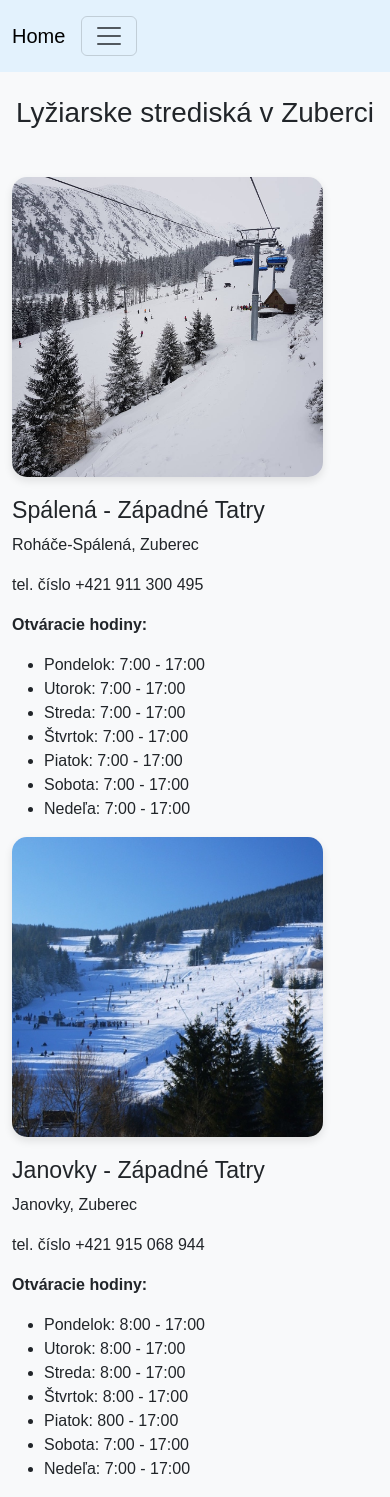
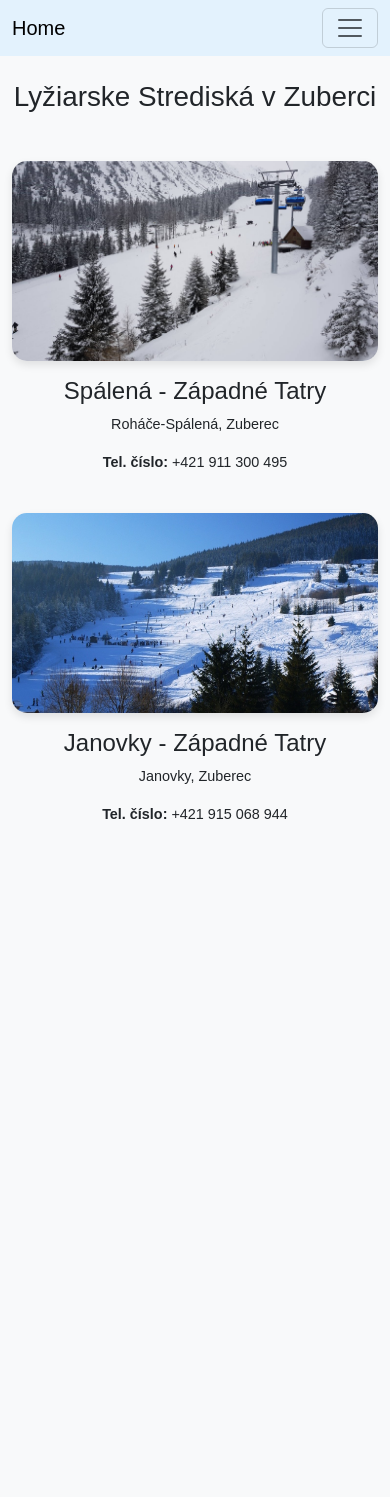
Before and after one commit to SarahZubekova001/VAII_Semka, a PHP site: page /subcategories/sport.html in a window 390 px wide. After the commit the page ends 819 px from the top, so only its background shows below. Run offline with PHP 8.4, Linux system fonts and the light colour scheme.

Commit message:
uprava responzibility

```diff
--- a/index.html
+++ b/index.html
@@ -1,6 +1,7 @@
 <!DOCTYPE html>
 <head>
     <meta charset="UTF-8">
+    <meta name="viewport" content="width=device-width, initial-scale=1.0">
     <title>Sprievodca</title>
     <link href="https://cdn.jsdelivr.net/npm/bootstrap@5.3.3/dist/css/bootstrap.min.css" rel="stylesheet" integrity="sha384-QWTKZyjpPEjISv5WaRU9OFeRpok6YctnYmDr5pNlyT2bRjXh0JMhjY6hW+ALEwIH" crossorigin="anonymous">
     <link rel="stylesheet" href="css/style.css">
--- a/subcategories/sport.html
+++ b/subcategories/sport.html
@@ -2,13 +2,13 @@
 <html lang="sk">
 <head>
     <meta charset="UTF-8">
-    <title>Sport</title>
+    <meta name="viewport" content="width=device-width, initial-scale=1.0">
+    <title>Lyžiarske Strediská</title>
     <link href="https://cdn.jsdelivr.net/npm/bootstrap@5.3.3/dist/css/bootstrap.min.css" rel="stylesheet">
     <link rel="stylesheet" href="subcategories.css">
 </head>
 <body>
-<nav class="navbar" style="background-color: #e3f2fd;">
-    <nav class="navbar navbar-expand-lg ">
+<nav class="navbar navbar-expand-lg navbar-light" style="background-color: #e3f2fd;">
     <div class="container-fluid">
         <a class="navbar-brand" href="../index.html">Home</a>
         <button class="navbar-toggler" type="button" data-bs-toggle="collapse" data-bs-target="#navbarNavAltMarkup" aria-controls="navbarNavAltMarkup" aria-expanded="false" aria-label="Toggle navigation">
@@ -16,52 +16,33 @@
         </button>
         <div class="collapse navbar-collapse" id="navbarNavAltMarkup">
             <div class="navbar-nav">
-                    <a class="nav-link active" aria-current="page" href="../categories/winter.html">Zima</a>
-                    <a class="nav-link active" aria-current="page" href="../categories/summer.html">Leto</a>
-                    <a class="nav-link active" aria-current="page" href="../categories/restaurants.html">Reštaurácie</a>
-                    <a class="nav-link active" aria-current="page" href="../categories/wellness.html">Wellness</a>
+                <a class="nav-link active" href="../categories/winter.html">Zima</a>
+                <a class="nav-link active" href="../categories/summer.html">Leto</a>
+                <a class="nav-link active" href="../categories/restaurants.html">Reštaurácie</a>
+                <a class="nav-link active" href="../categories/wellness.html">Wellness</a>
             </div>
         </div>
     </div>
 </nav>
-</nav>
 
-<div class="container">
-    <h1 class="text-center mt-4">Lyžiarske strediská v Zuberci</h1>
+<div class="container mt-4">
+    <h1 class="text-center mb-5">Lyžiarske Strediská v Zuberci</h1>
 
-    <div class="row align-items-start mt-5">
-        <div class="col-md-6 col-12">
-            <div class="image-box spalena"></div>
-            <h3>Spálená - Západné Tatry</h3>
-            <p>Roháče-Spálená, Zuberec</p>
-            <p>tel. číslo +421 911 300 495</p>
-            <p><strong>Otváracie hodiny:</strong></p>
-            <ul>
-                <li>Pondelok: 7:00 - 17:00</li>
-                <li>Utorok: 7:00 - 17:00</li>
-                <li>Streda: 7:00 - 17:00</li>
-                <li>Štvrtok: 7:00 - 17:00</li>
-                <li>Piatok: 7:00 - 17:00</li>
-                <li>Sobota: 7:00 - 17:00</li>
-                <li>Nedeľa: 7:00 - 17:00</li>
-            </ul>
+    <div class="row g-4">
+        <!-- Spálená -->
+        <div class="col-lg-6 col-md-6 col-12">
+            <a href="spalena.html" class="image-box spalena d-block"></a>
+            <h3 class="mt-3 text-center">Spálená - Západné Tatry</h3>
+            <p class="text-center">Roháče-Spálená, Zuberec</p>
+            <p class="text-center"><strong>Tel. číslo:</strong> +421 911 300 495</p>
         </div>
 
-        <div class="col-md-6 col-12">
-            <div class="image-box janovky"></div>
-            <h3>Janovky - Západné Tatry</h3>
-            <p>Janovky, Zuberec</p>
-            <p>tel. číslo +421 915 068 944</p>
-            <p><strong>Otváracie hodiny:</strong></p>
-            <ul>
-                <li>Pondelok: 8:00 - 17:00</li>
-                <li>Utorok: 8:00 - 17:00</li>
-                <li>Streda: 8:00 - 17:00</li>
-                <li>Štvrtok: 8:00 - 17:00</li>
-                <li>Piatok: 800 - 17:00</li>
-                <li>Sobota: 7:00 - 17:00</li>
-                <li>Nedeľa: 7:00 - 17:00</li>
-            </ul>
+        <!-- Janovky -->
+        <div class="col-lg-6 col-md-6 col-12">
+            <a href="janovky.html" class="image-box janovky d-block"></a>
+            <h3 class="mt-3 text-center">Janovky - Západné Tatry</h3>
+            <p class="text-center">Janovky, Zuberec</p>
+            <p class="text-center"><strong>Tel. číslo:</strong> +421 915 068 944</p>
         </div>
     </div>
 </div>
--- a/subcategories/subcategories.css
+++ b/subcategories/subcategories.css
@@ -9,9 +9,14 @@ body {
     border-radius: 15px;
     background-size: cover;
     background-position: center;
-    width: 85%;
+    width: 100%;
     height: 300px;
-    margin-bottom: 20px;
+    transition: transform 0.3s ease, box-shadow 0.3s ease;
+}
+
+.image-box:hover {
+    transform: scale(1.05);
+    box-shadow: 0 6px 12px rgba(0, 0, 0, 0.2);
 }
 
 .spalena {
@@ -21,3 +26,17 @@ body {
 .janovky {
     background-image: url("../img/janovky.jpg");
 }
+
+@media (max-width: 768px) {
+    .image-box {
+        height: 200px; /* Nižšia výška pre mobilné zariadenia */
+    }
+
+    h3 {
+        font-size: 1.5rem; /* Menšie nadpisy pre menšie obrazovky */
+    }
+
+    p {
+        font-size: 0.9rem; /* Zmenšený text */
+    }
+}
```
Also changed, not shown: categories/winter.html (+12 -9 lines), css/style.css (+17 -18 lines), subcategories/spalena.html (added, +39 -0 lines), img/zuberec_background.jpg (added). Lines whose indentation alone changed are shown as unchanged.
